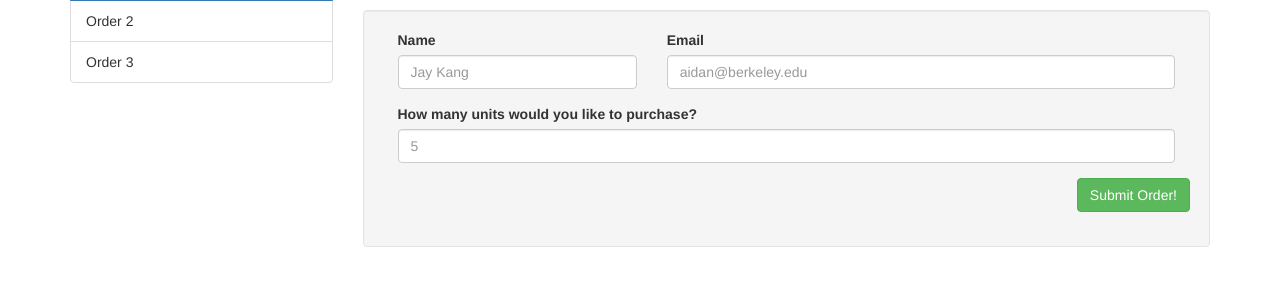
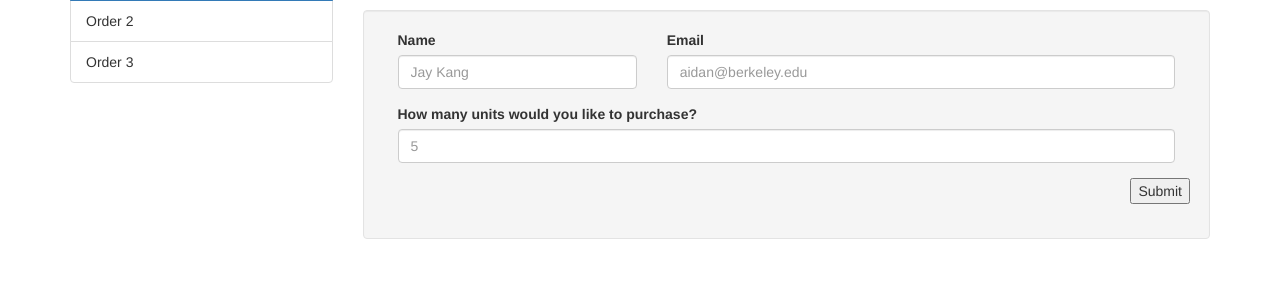
Before and after one commit to aidanjwang/caffe-4, a Django app: template mysite/app/templates/order-details.html in a window 1280 px wide. Shown: the part 162-456 px from the top of the page. Run offline with Django 3.2, Linux system fonts and the light colour scheme; the template is opened without the code that fills it, so the values that code supplies are empty; some libraries are stand-ins or nearby versions.

Commit message:
order details form

```diff
--- a/mysite/app/templates/complete-order.html
+++ /dev/null
@@ -1,2 +0,0 @@
-<!DOCTYPE html>
-<html></html>
--- a/mysite/app/templates/order-details.html
+++ b/mysite/app/templates/order-details.html
@@ -42,7 +42,8 @@
                             <input class="form-control" type="number" name="miniunits" placeholder="5">
                         </div>
                         <div class="text-right form-group">
-                            <a class="btn btn-success" >Submit Order!</a>
+                            <input type="submit" value="Submit">
+                            <!-- <a class="btn btn-success" >Submit Order!</a> -->
                         </div>
                     </div>
                 </form>
```
